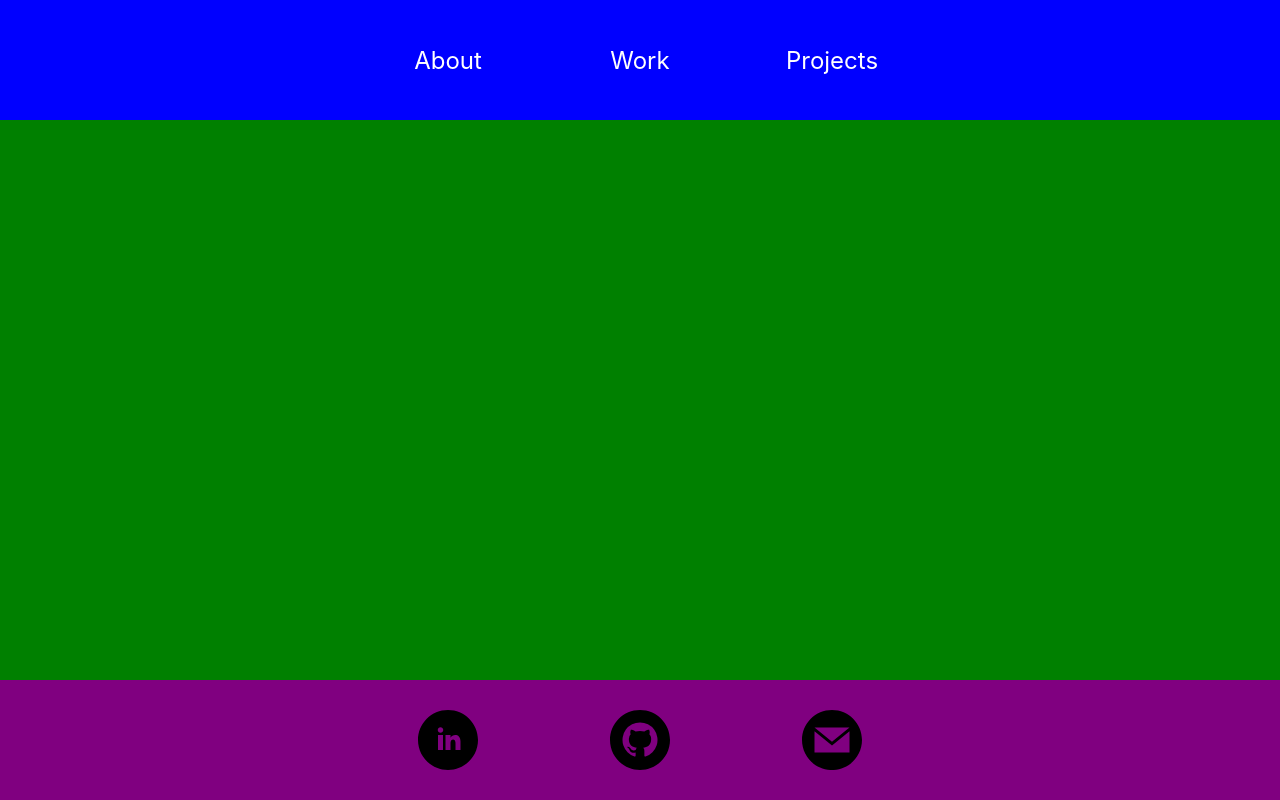
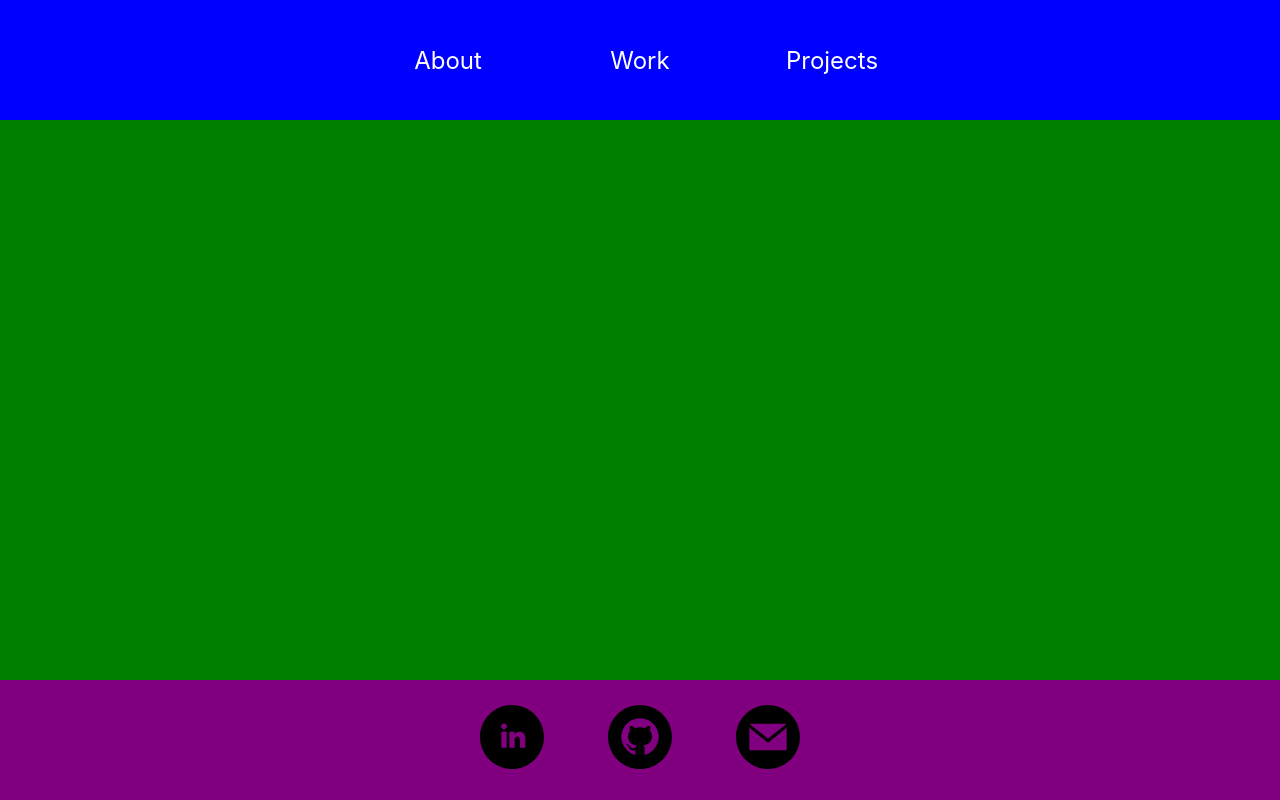
Before and after one commit to nameistao/Personal_Website, a Next.js app: page / in a window 1280 px wide. Built offline with nearby package versions, Linux system fonts and the light colour scheme.

Commit message:
added links to footer icons

```diff
--- a/components/Footer.tsx
+++ b/components/Footer.tsx
@@ -13,7 +13,7 @@
 
 const StyledPageLink = styled.div`
   height: 50%;
-  width: 15vw;
+  width: 10vw;
   margin-top: auto;
   margin-bottom: auto;
   text-align: center;
@@ -23,22 +23,43 @@
   display: flex;
   color: white;
   font-size: 1.5rem;
-  :hover {
-    cursor: pointer;
-  }
+`;
+
+const StyledAnchor = styled.a`
+  height: auto;
+  width: 50%;
+  margin: auto;
 `;
 
 const Footer = () => {
   return (
     <StyledFooter>
       <StyledPageLink>
-        <LinkedIn />
+        <StyledAnchor
+          href="https://www.linkedin.com/in/nameistao/"
+          rel="noopener noreferrer"
+          target="_blank"
+        >
+          <LinkedIn />
+        </StyledAnchor>
       </StyledPageLink>
       <StyledPageLink>
-        <GitHub />
+        <StyledAnchor
+          href="https://github.com/nameistao"
+          rel="noopener noreferrer"
+          target="_blank"
+        >
+          <GitHub />
+        </StyledAnchor>
       </StyledPageLink>
       <StyledPageLink>
-        <Email />
+        <StyledAnchor
+          href="taoluo@usc.edu"
+          rel="noopener noreferrer"
+          target="_blank"
+        >
+          <Email />
+        </StyledAnchor>
       </StyledPageLink>
     </StyledFooter>
   );
```
